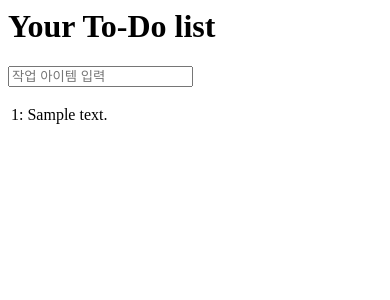
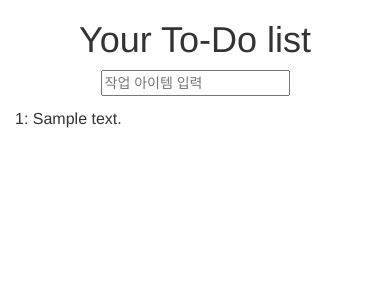
Before and after one commit to YooYoungmo/TDD-with-Python-Django, a Django app: page /lists/1/ in a window 390 px wide. Shown: the top 300 px of the page. Run offline with Django 3.2, Linux system fonts and the light colour scheme; tables that the repository leaves empty hold one stand-in row (values such as "Sample post"); some libraries are stand-ins or nearby versions.

Commit message:
부트스트랩 적용

```diff
--- a/functional_tests/tests.py
+++ b/functional_tests/tests.py
@@ -42,8 +42,6 @@ class NewVisitorTest(LiveServerTestCase):
         inputbox = self.browser.find_element_by_id('id_new_item')
         inputbox.send_keys(u'공작 깃털을 이용하여 그물 만들기')
         inputbox.send_keys(Keys.ENTER)
-
-        time.sleep(3)
 
         # 페이지가 다시 갱신 되고, 두 개 아이템이 목록에 보인다.
         self.check_for_row_in_list_table(u'1: 공작 깃털 사기')
@@ -94,12 +92,10 @@ class NewVisitorTest(LiveServerTestCase):
 
         # 그녀는 입력 상자가 가운데 배치된 것을 본다
         inputbox = self.browser.find_element_by_id('id_new_item')
-        time.sleep(2)
         self.assertAlmostEqual(inputbox.location['x'] + inputbox.size['width'] / 2, 512, delta=10)
 
         # 그녀는 새로운 리스트를 시작하고 입력 상자가
         # 가운데 배치된 것을 확인 한다
         inputbox.send_keys('testing\n')
         inputbox = self.browser.find_element_by_id('id_new_item')
-        time.sleep(2)
         self.assertAlmostEqual(inputbox.location['x'] + inputbox.size['width'] / 2, 512, delta=10)
--- a/lists/templates/base.html
+++ b/lists/templates/base.html
@@ -1,15 +1,31 @@
 <html>
 <head>
-    <meta charset="UTF-8">
+    <meta charset="utf-8">
+    <meta http-equiv="X-UA-Compatible" content="IE=edge">
+    <meta name="viewport" content="width=device-width, initial-scale=1">
+    <link href="/lists/static/bootstrap/css/bootstrap.min.css" rel="stylesheet">
     <title>To-Do lists</title>
 </head>
 <body>
+<div class="container">
+    <div class="row">
+        <div class="col-md-6 col-md-offset-3">
+            <div class="text-center">
                 <h1>{% block header_text %}{% endblock %}</h1>
                 <form method="post" action="{% block form_action %}{% endblock %}">
                     <input name="item_text" id="id_new_item" placeholder="작업 아이템 입력"/>
                     {% csrf_token %}
                 </form>
+            </div>
+        </div>
+    </div>
+
+    <div class="row">
+        <div class="col-md-6 col-md-offset-3">
             {% block table %}
             {% endblock %}
+        </div>
+    </div>
+</div>
 </body>
 </html>
```
Lines whose indentation alone changed are shown as unchanged.
